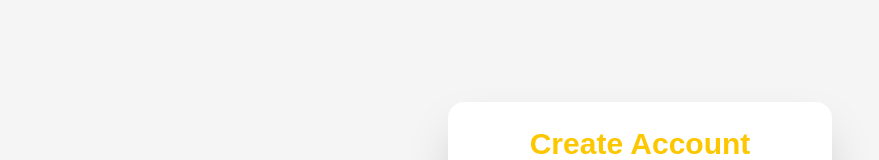
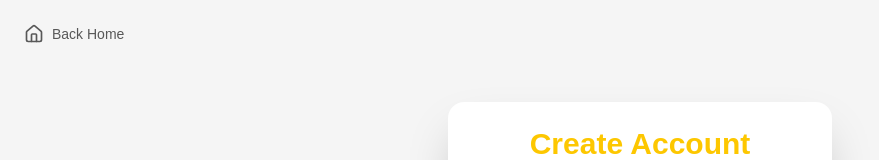
Before and after one commit to munyokii/qck-rcd, a Next.js app: page /register in a window 1280 px wide. Shown: the top 160 px of the page, without its empty margins (0-879 px from the left). Built offline with nearby package versions, Linux system fonts and the light colour scheme; a web font is replaced by a local one.

Commit message:
Home button and input border color

```diff
--- a/app/(auth)/login/page.tsx
+++ b/app/(auth)/login/page.tsx
@@ -1,10 +1,16 @@
 import Link from "next/link";
 import Button from "@/app/components/Button";
-import { Mail, Lock } from "lucide-react";
+import { Mail, Lock, Home } from "lucide-react";
 
 export default function LoginPage() {
   return (
-    <div className="min-h-screen flex items-center justify-center bg-base-200 p-4">
+    <div className="min-h-screen relative flex items-center justify-center bg-base-200 p-4">
+        <Link
+          href="/"
+          className="absolute top-6 left-6 inline-flex items-center gap-2 text-sm font-medium opacity-70 hover:opacity-100 hover:text-primary transition-all duration-200"
+        >
+        <Home className="w-5 h-5" /> Back Home
+        </Link>
       <div className="card w-full max-w-sm shadow-2xl bg-base-100">
         <div className="card-body">
 
@@ -39,7 +45,7 @@ export default function LoginPage() {
               <label className="label">
                 <span className="label-text font-medium">Email</span>
               </label>
-              <label className="input input-bordered flex items-center gap-2">
+              <label className="input input-bordered focus-within:input-primary flex items-center gap-2">
                 <Mail className="w-4 h-4 opacity-70" />
                 <input type="email" placeholder="name@example.com" className="grow" />
               </label>
@@ -49,7 +55,7 @@ export default function LoginPage() {
               <label className="label">
                 <span className="label-text font-medium">Password</span>
               </label>
-              <label className="input input-bordered flex items-center gap-2">
+              <label className="input input-bordered focus-within:input-primary flex items-center gap-2">
                 <Lock className="w-4 h-4 opacity-70" />
                 <input type="password" placeholder="••••••••" className="grow" />
               </label>
--- a/app/(auth)/register/page.tsx
+++ b/app/(auth)/register/page.tsx
@@ -1,10 +1,16 @@
 import Link from "next/link";
 import Button from "@/app/components/Button";
-import { User, Mail, Lock } from "lucide-react";
+import { User, Mail, Home, Lock } from "lucide-react";
 
 export default function RegisterPage() {
   return (
-    <div className="min-h-screen flex items-center justify-center bg-base-200 p-4">
+    <div className="min-h-screen relative flex items-center justify-center bg-base-200 p-4">
+      <Link
+          href="/"
+          className="absolute top-6 left-6 inline-flex items-center gap-2 text-sm font-medium opacity-70 hover:opacity-100 hover:text-primary transition-all duration-200"
+        >
+        <Home className="w-5 h-5" /> Back Home
+      </Link>
       <div className="card w-full max-w-sm shadow-2xl bg-base-100">
         <div className="card-body">
 
@@ -39,7 +45,7 @@ export default function RegisterPage() {
               <label className="label">
                 <span className="label-text font-medium">Full Name</span>
               </label>
-              <label className="input input-bordered flex items-center gap-2">
+              <label className="input input-bordered focus-within:input-primary flex items-center gap-2">
                 <User className="w-4 h-4 opacity-70" />
                 <input type="text" placeholder="John Doe" className="grow" />
               </label>
@@ -49,7 +55,7 @@ export default function RegisterPage() {
               <label className="label">
                 <span className="label-text font-medium">Email</span>
               </label>
-              <label className="input input-bordered flex items-center gap-2">
+              <label className="input input-bordered focus-within:input-primary flex items-center gap-2">
                 <Mail className="w-4 h-4 opacity-70" />
                 <input type="email" placeholder="name@example.com" className="grow" />
               </label>
@@ -59,7 +65,7 @@ export default function RegisterPage() {
               <label className="label">
                 <span className="label-text font-medium">Password</span>
               </label>
-              <label className="input input-bordered flex items-center gap-2">
+              <label className="input input-bordered focus-within:input-primary flex items-center gap-2">
                 <Lock className="w-4 h-4 opacity-70" />
                 <input type="password" placeholder="Create a password" className="grow" />
               </label>
```
